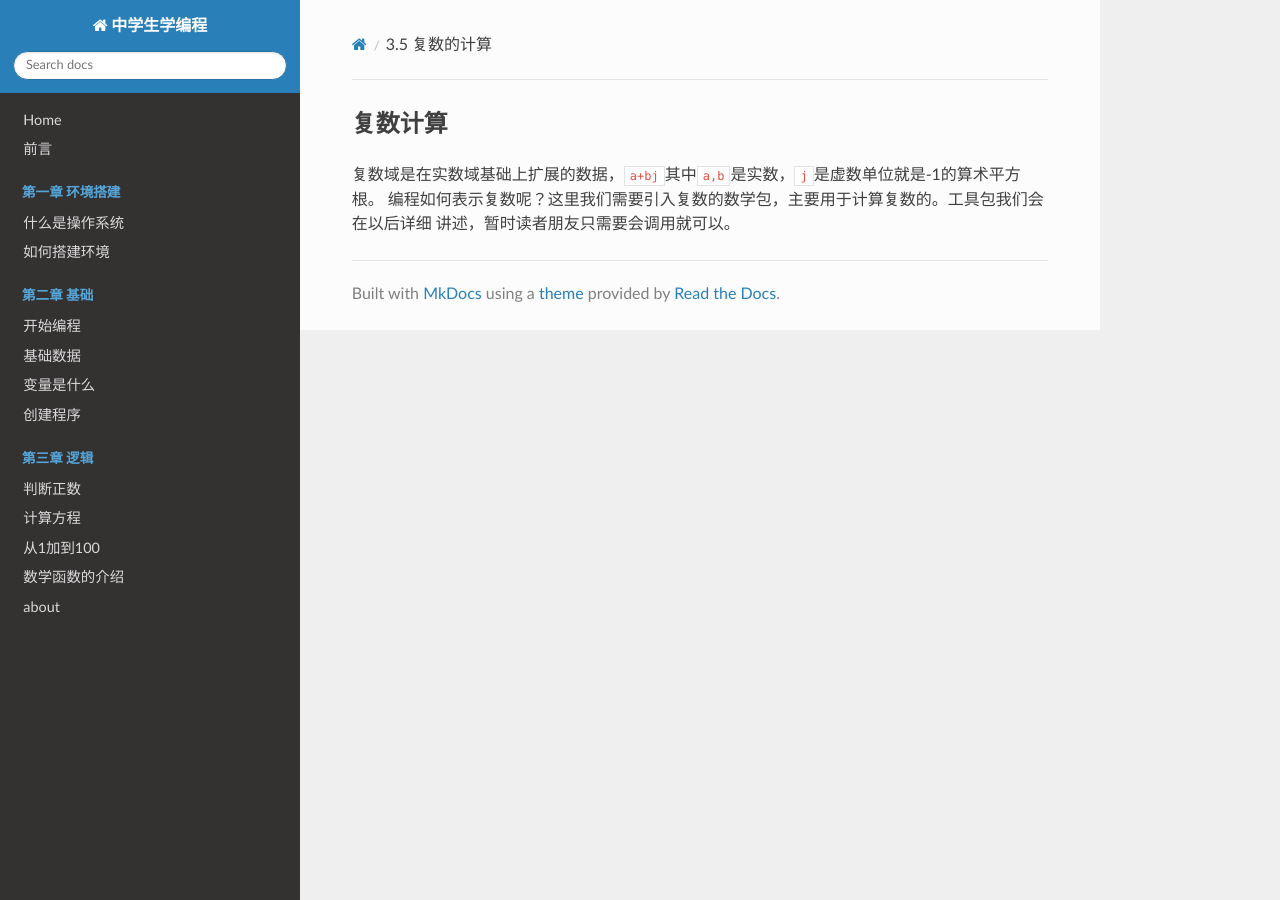
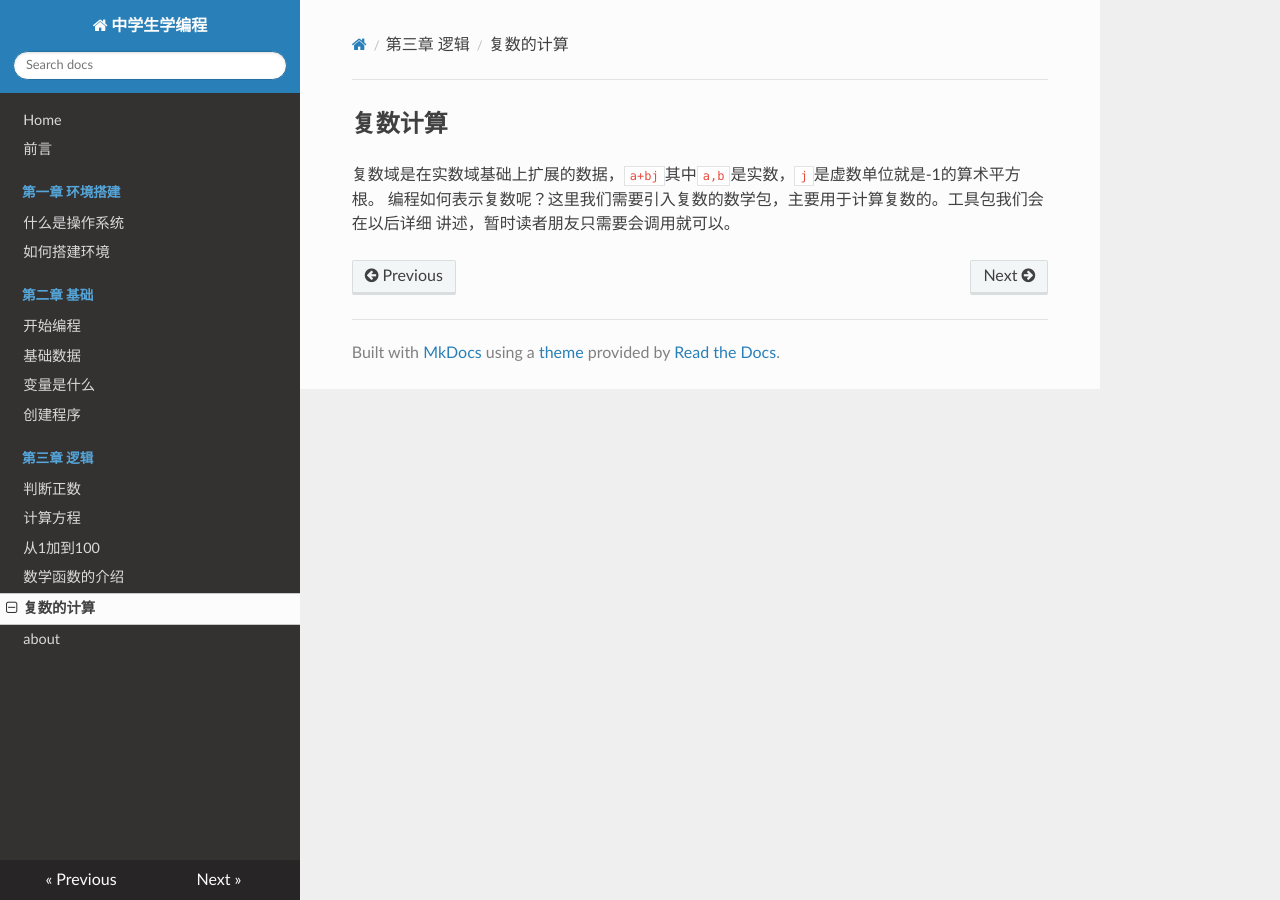
Before and after one commit to MonicaCat/notebook, an MkDocs documentation site: the page built from docs/第3章/3.5 复数的计算.md, in a window 1280 px wide. Built offline with MkDocs 1.6.1, drawn with Linux system fonts in a browser that asks for light colours; nearby versions of some CDN libraries.

Commit message:
添加内容

```diff
--- a/mkdocs.yml
+++ b/mkdocs.yml
@@ -16,6 +16,7 @@ nav:
       - 计算方程: 第3章/3.2 计算方程.md
       - 从1加到100: 第3章/3.3 从1加到100
       - 数学函数的介绍: 第3章/3.4 数学函数的介绍.md
+      - 复数的计算: 第3章/3.5 复数的计算.md
   - about: 关于作者.md
 
 theme: readthedocs
```
